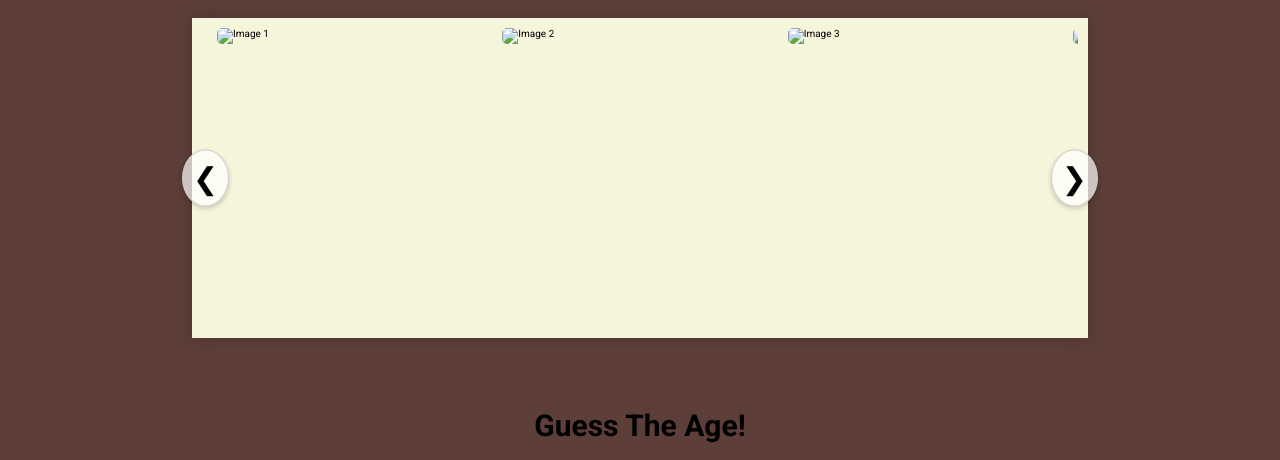
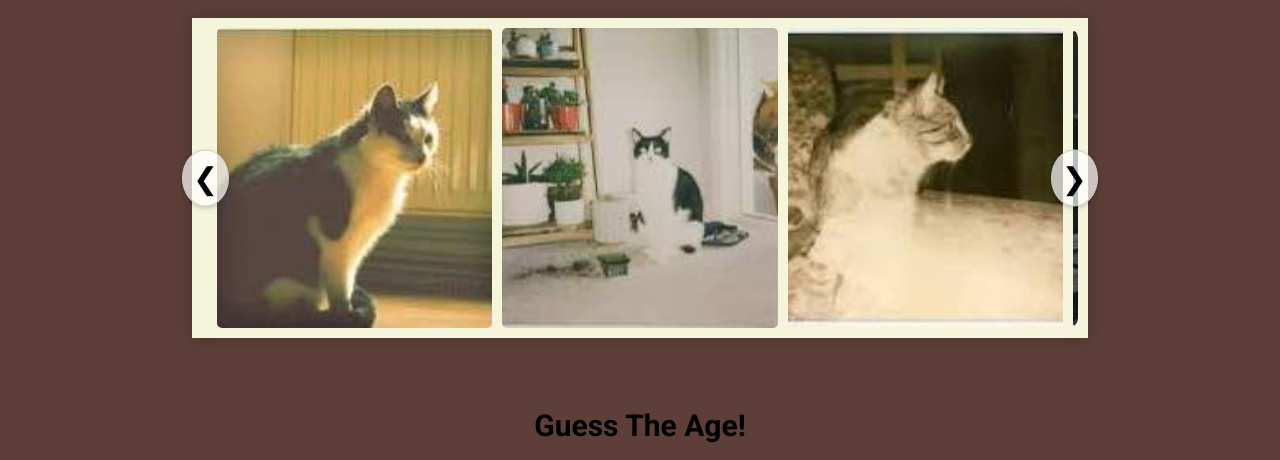
Before and after one commit to Ezed9/meecubirthday, a plain HTML site: page index.html in a window 1280 px wide. Shown: the part 802-1262 px from the top of the page. Drawn offline with Linux system fonts and the light colour scheme; files that its build step writes are made by us from their sources.

Commit message:
Update index.html

```diff
--- a/index.html
+++ b/index.html
@@ -12,7 +12,7 @@
     <link rel="stylesheet" href="https://fonts.googleapis.com/css2?family=Roboto:ital,wght@0,100;0,300;0,400;0,500;0,700;0,900;1,100;1,300;1,400;1,500&display=swap">
 
     <!-- Local CSS -->
-    <link rel="stylesheet" href="css/style.css">
+    <link rel="stylesheet" href="style.css">
 </head>
 <body>
 
@@ -40,11 +40,11 @@
         <div class="photo-frame">
             <div class="slider-container">
                 <div class="slider">
-                    <div class="slide"><img src="images/cat1.jpg" alt="Image 1"></div>
-                    <div class="slide"><img src="images/cat2.jpg" alt="Image 2"></div>
-                    <div class="slide"><img src="images/cat3.jpg" alt="Image 3"></div>
-                    <div class="slide"><img src="images/cat4.jpg" alt="Image 4"></div>
-                    <div class="slide"><img src="images/cat5.jpg" alt="Image 5"></div>
+                    <div class="slide"><img src="cat1.jpg" alt="Image 1"></div>
+                    <div class="slide"><img src="cat2.jpg" alt="Image 2"></div>
+                    <div class="slide"><img src="cat3.jpg" alt="Image 3"></div>
+                    <div class="slide"><img src="cat4.jpg" alt="Image 4"></div>
+                    <div class="slide"><img src="cat5.jpg" alt="Image 5"></div>
                 </div>
             </div>
             <button class="prev" onclick="prevSlide()">&#10094;</button>
@@ -71,7 +71,7 @@
     </section>
 
     <!-- Local JavaScript -->
-    <script src="js/app.js"></script>
+    <script src="app.js"></script>
 
 </body>
 </html>
```
